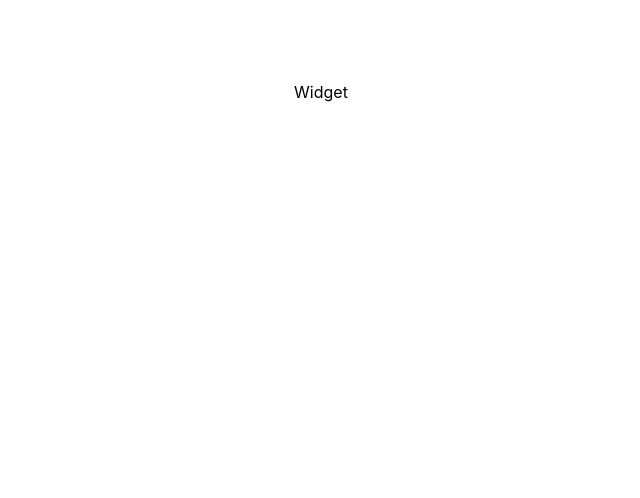
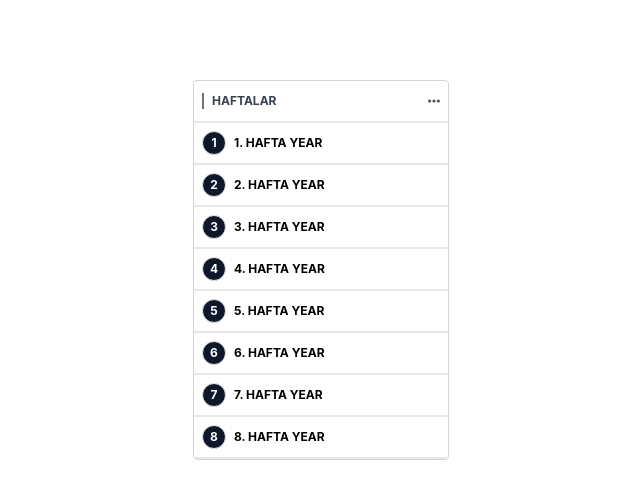
Before and after one commit to dereakif/mini-challenges, a Next.js app in the folder challenge-3/: page / in a window 1280 px wide. Shown: the top 498 px of the page, without its empty margins (319-959 px from the left). Built offline with nearby package versions, Linux system fonts and the light colour scheme.

Commit message:
setup: widget

```diff
--- /dev/null
+++ b/challenge-3/components/Widget/Widget.module.scss
@@ -0,0 +1,7 @@
+.moreGrey {
+  filter: invert(29%) sepia(29%) saturate(14%) hue-rotate(103deg)
+    brightness(97%) contrast(82%);
+}
+.widgetHeight {
+  height: 338px;
+}
--- a/challenge-3/components/Widget/index.tsx
+++ b/challenge-3/components/Widget/index.tsx
@@ -1,9 +1,37 @@
-import React from "react";
+import Image from "next/image";
+import styles from "./Widget.module.scss";
 
-type Props = {};
-
-const Widget = (props: Props) => {
-  return <div>Widget</div>;
+const Widget = () => {
+  return (
+    <div className="border border-solid border-gray-300 rounded w-64  shadow-slate-900">
+      <div className="border-l-2 border-gray-500 flex justify-between items-center ml-2 px-2 my-3">
+        <span className="font-bold text-xs text-gray-700">HAFTALAR</span>
+        <Image
+          className={styles.moreGrey}
+          src="/more.svg"
+          alt="more-button"
+          height={12}
+          width={12}
+        />
+      </div>
+      <div
+        className={`${styles.widgetHeight} overflow-y-scroll`}
+        style={{ height: "338px" }}
+      >
+        {[...Array(52)].map((_, index) => (
+          <div
+            key={index}
+            className="font-xs font-bold text-xs border-solid border-t-2 p-2 flex items-center"
+          >
+            <div className="border rounded-full bg-slate-900 text-white w-6 h-6 text-center flex justify-center items-center">
+              {index + 1}
+            </div>
+            <span className="pl-2">{index + 1}. HAFTA YEAR</span>
+          </div>
+        ))}
+      </div>
+    </div>
+  );
 };
 
 export default Widget;
```
